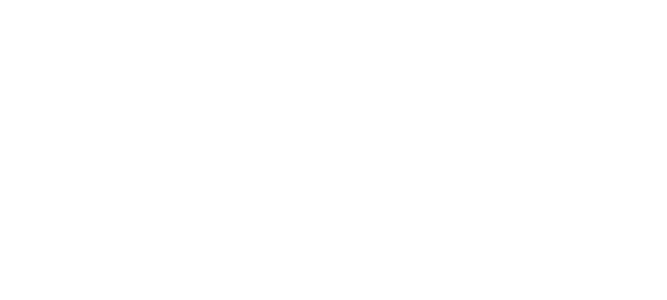
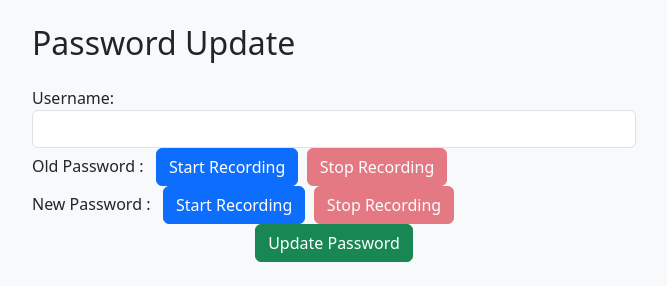
Before and after one commit to Pradeepg21/voice-login-system, an Angular app: page /update-password in a window 1280 px wide. Before the commit this address led to /. Shown: the top 300 px of the page, without its empty margins (306-973 px from the left). Built offline with nearby package versions, Linux system fonts and the light colour scheme.

Commit message:
update password page

```diff
--- a/src/app/api.service.ts
+++ b/src/app/api.service.ts
@@ -18,4 +18,13 @@
 
     return this.http.post<any>(`${this.apiUrl}/login`, credentials);
   }
+
+  updatePassword(username: string, oldPassword: Blob, newPassword: Blob): Observable<any> {
+    const formData: FormData = new FormData();
+    formData.append('username', username);
+    formData.append('oldPassword', oldPassword, 'oldPassword.wav');
+    formData.append('newPassword', newPassword, 'newPassword.wav');
+
+    return this.http.post(`${this.apiUrl}/password/update`, formData);
+  }
 }
--- a/src/app/app-routing.module.ts
+++ b/src/app/app-routing.module.ts
@@ -3,6 +3,7 @@
 import { LoginComponent } from './pages/login/login.component';
 import { LayoutComponent } from './pages/layout/layout.component';
 import { DashboardComponent } from './pages/dashboard/dashboard.component';
+import { UpdatePasswordComponent } from './pages/update-password/update-password.component';
 
 const routes: Routes = [
   {
@@ -23,7 +24,9 @@
         component:DashboardComponent
       }
     ]
-  }
+  },
+  { path: 'update-password', component: UpdatePasswordComponent }
+
 ];
 
 @NgModule({
--- a/src/app/app.module.ts
+++ b/src/app/app.module.ts
@@ -8,13 +8,15 @@
 import { DashboardComponent } from './pages/dashboard/dashboard.component';
 import { FormsModule } from '@angular/forms';
 import { HttpClientModule } from '@angular/common/http';
+import { UpdatePasswordComponent } from './pages/update-password/update-password.component';
 
 @NgModule({
   declarations: [
     AppComponent,
     LoginComponent,
     LayoutComponent,
-    DashboardComponent
+    DashboardComponent,
+    UpdatePasswordComponent
   ],
   imports: [
     BrowserModule,
--- a/src/app/pages/login/login.component.html
+++ b/src/app/pages/login/login.component.html
@@ -19,7 +19,7 @@
                 <span>Use your email password</span>
                 <input type="email" name="email" [(ngModel)]="loginObj.email" placeholder="Email">
                 <input type="password" name="password"   [(ngModel)]="loginObj.password" placeholder="Password">
-                <a href="#">→ Forget Your Password? ←</a>
+                <a routerLink="/update-password">Update Password</a>
                 <button type="button" class="btn btn-primary" (click)="startRecording()" [disabled]="recordingInProgress">Start Recording</button>
 <button class="btn btn-primary" (click)="stopRecording()" [disabled]="!recordingInProgress">Stop Recording</button>
 <button class="btn btn-primary"(click)="playRecording()" [disabled]="!isRecrodingComplete">Play Recording</button>
--- /dev/null
+++ b/src/app/pages/update-password/update-password.component.html
@@ -0,0 +1,39 @@
+<!-- password-update.component.html -->
+<div class="container-fluid bg-light p-4">
+    <div class="row justify-content-center">
+      <div class="col-md-6">
+        <h2 class="mb-4">Password Update</h2>
+        <form (ngSubmit)="updatePassword()">
+          <div class="form-group">
+            <label for="username">Username:</label>
+            <input type="text" class="form-control" id="username" [(ngModel)]="username" name="username">
+          </div>
+          <div class="form-group">
+            <label for="oldPassword">Old Password :&nbsp;&nbsp;&nbsp; </label>
+            <div class="btn-group mr-2">
+              <div class="mr-2">
+                <button type="button" class="btn btn-primary" [disabled]="recordingOldPassword || updatingPassword" (click)="startRecordingOldPassword()">Start Recording</button>&nbsp;&nbsp;
+              </div>
+              <div>
+                <button type="button" class="btn btn-danger" [disabled]="!recordingOldPassword || updatingPassword" (click)="stopRecordingOldPassword()">Stop Recording</button>
+              </div>
+            </div>
+          </div>
+          <div class="form-group">
+            <label for="newPassword">New Password :&nbsp;&nbsp;&nbsp;   </label>
+            <div class="btn-group mr-2">
+              <div class="mr-2">
+                <button type="button" class="btn btn-primary" [disabled]="recordingNewPassword || updatingPassword" (click)="startRecordingNewPassword()">Start Recording</button>&nbsp;&nbsp;
+              </div>
+              <div>
+                <button type="button" class="btn btn-danger" [disabled]="!recordingNewPassword || updatingPassword" (click)="stopRecordingNewPassword()">Stop Recording</button>
+              </div>
+            </div>
+          </div>
+          <div class="text-center"> <!-- Centering the Update Password button -->
+            <button type="submit" class="btn btn-success" [disabled]="updatingPassword">Update Password</button>
+          </div>
+        </form>
+      </div>
+    </div>
+  </div>
--- /dev/null
+++ b/src/app/pages/update-password/update-password.component.ts
@@ -0,0 +1,114 @@
+import { Component } from '@angular/core';
+import { ApiService } from '../../api.service';
+import { catchError, finalize } from 'rxjs/operators';
+
+@Component({
+  selector: 'app-update-password',
+  templateUrl: './update-password.component.html',
+  styleUrl: './update-password.component.css'
+})
+export class UpdatePasswordComponent {
+  username: string = '';
+  oldPasswordBlob: Blob | null = null;
+  newPasswordBlob: Blob | null = null;
+  oldPasswordBlobUrl: string | null = null;
+  newPasswordBlobUrl: string | null = null;
+  updatingPassword: boolean = false;
+  recordingOldPassword: boolean = false;
+  recordingNewPassword: boolean = false;
+
+  constructor(private apiService: ApiService) {}
+
+  startRecordingOldPassword() {
+    this.oldPasswordBlobUrl = null;
+    this.recordingOldPassword = true;
+    navigator.mediaDevices.getUserMedia({ audio: true }).then((stream) => {
+      const mediaRecorder = new MediaRecorder(stream);
+      const chunks: Blob[] = [];
+      mediaRecorder.ondataavailable = (event) => {
+        chunks.push(event.data);
+      };
+      mediaRecorder.onstop = () => {
+        this.oldPasswordBlob = new Blob(chunks, { type: 'audio/webm' });
+        this.oldPasswordBlobUrl = URL.createObjectURL(this.oldPasswordBlob);
+        this.recordingOldPassword = false;
+      };
+      mediaRecorder.start();
+      setTimeout(() => {
+        mediaRecorder.stop();
+      }, 5000); // Recording for 5 seconds, you can adjust this duration
+    });
+  }
+
+  stopRecordingOldPassword() {
+
+    this.recordingOldPassword = false;
+    navigator.mediaDevices.getUserMedia({ audio: true }).then((stream) => {
+      // Accessing the user's media stream again to stop recording
+      stream.getTracks().forEach((track) => {
+        track.stop();
+      });
+    });
+  }
+
+  startRecordingNewPassword() {
+    this.newPasswordBlobUrl = null;
+    this.recordingNewPassword = true;
+    navigator.mediaDevices.getUserMedia({ audio: true }).then((stream) => {
+      const mediaRecorder = new MediaRecorder(stream);
+      const chunks: Blob[] = [];
+      mediaRecorder.ondataavailable = (event) => {
+        chunks.push(event.data);
+      };
+      mediaRecorder.onstop = () => {
+        this.newPasswordBlob = new Blob(chunks, { type: 'audio/webm' });
+        this.newPasswordBlobUrl = URL.createObjectURL(this.newPasswordBlob);
+        this.recordingNewPassword = false;
+      };
+      mediaRecorder.start();
+      setTimeout(() => {
+        mediaRecorder.stop();
+      }, 5000); // Recording for 5 seconds, you can adjust this duration
+    });
+  }
+
+  stopRecordingNewPassword() {
+
+    this.recordingNewPassword = false;
+    navigator.mediaDevices.getUserMedia({ audio: true }).then((stream) => {
+      // Accessing the user's media stream again to stop recording
+      stream.getTracks().forEach((track) => {
+        track.stop();
+      });
+    });
+  }
+  updatePassword() {
+    if (!this.username || !this.oldPasswordBlob || !this.newPasswordBlob || this.updatingPassword) {
+      return;
+    }
+
+    this.updatingPassword = true;
+
+    this.apiService.updatePassword(this.username, this.oldPasswordBlob, this.newPasswordBlob)
+      .pipe(
+        catchError(error => {
+          console.error('Error updating password:', error);
+          // Handle error
+          return [];
+        }),
+        finalize(() => {
+          this.updatingPassword = false;
+          // Reset form
+          this.username = '';
+          this.oldPasswordBlob = null;
+          this.newPasswordBlob = null;
+          this.oldPasswordBlobUrl = null;
+          this.newPasswordBlobUrl = null;
+        })
+      )
+      .subscribe(response => {
+        console.log('Password updated successfully:', response);
+        // Handle successful update
+      });
+  }
+}
```
Also changed, not shown: src/app/pages/update-password/update-password.component.css (added), 1 other file (tests, documents, lock files or other folders).
